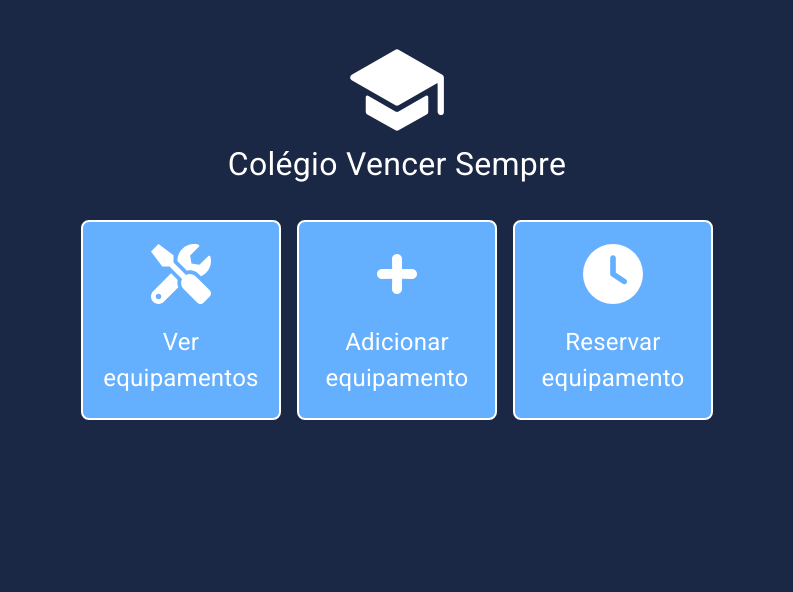
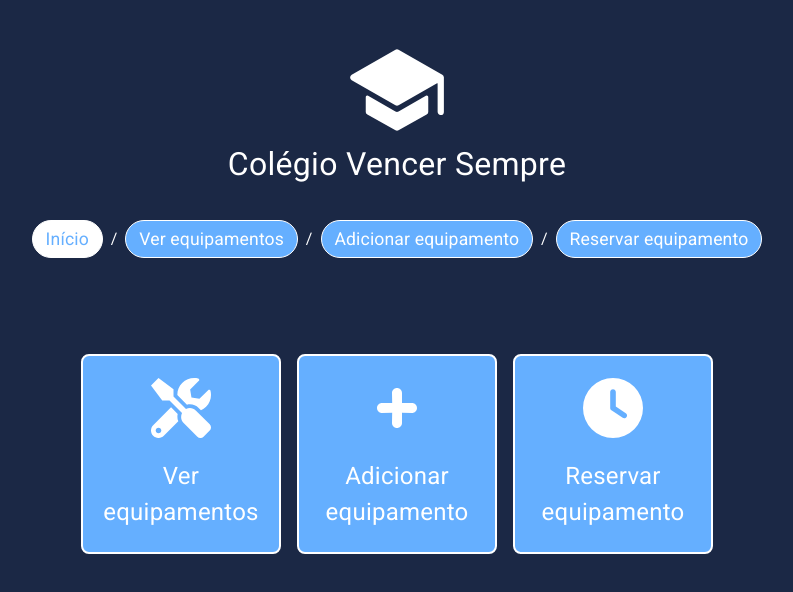
Before and after one commit to Allisson100/pimCincoUnip, a React (Vite) app: page / in a window 1280 px wide. Shown: the top 592 px of the page, without its empty margins (243-1036 px from the left). Built offline with nearby package versions, Linux system fonts and the light colour scheme.

Commit message:
fix: addMenuToDefaultPage

```diff
--- a/src/components/DefaultPage/index.jsx
+++ b/src/components/DefaultPage/index.jsx
@@ -1,6 +1,7 @@
 import { Outlet } from "react-router-dom";
 import Logo from "../Logo";
 import { Box } from "@mui/material";
+import Menu from "../Menu";
 
 const DefaultPage = () => {
   return (
@@ -13,6 +14,7 @@ const DefaultPage = () => {
       gap="2rem"
     >
       <Logo />
+      <Menu />
       <Outlet />
     </Box>
   );
```
